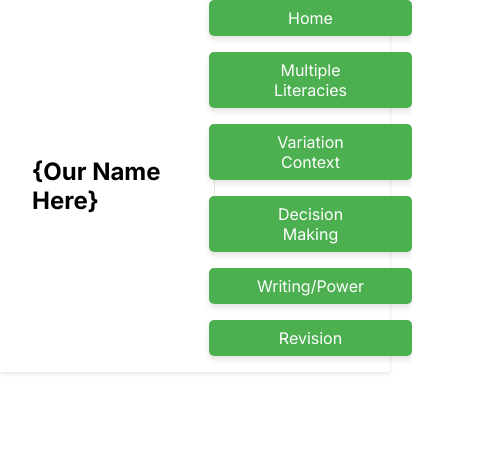
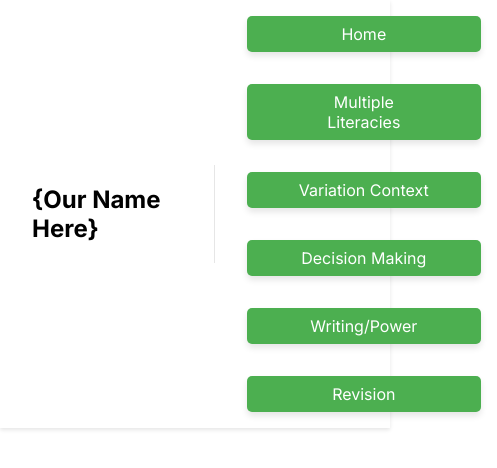
Before and after one commit to UCF-GroupProj/ENCProfolio, a Next.js app: page / in a window 390 px wide. Shown: the top 468 px of the page, 497 px wide, since content can reach past the window. Built offline with nearby package versions, Linux system fonts and the light colour scheme.

Commit message:
Significantly improve navbar scaling

```diff
--- a/src/app/Component/topbar.module.css
+++ b/src/app/Component/topbar.module.css
@@ -14,10 +14,10 @@
 }
 .navContainer {
   /* create a grid container that supports unknown number of nav buttons */
-  display: grid;
-  grid-template-columns: repeat(6, 1fr);
-  column-gap: 1rem; /* Adjust the gap between grid items */
-  row-gap: 1rem;
+  display: flex;
+  align-content: row;
+  justify-content:space-evenly;
+  flex-flow:wrap;
   justify-content: center;
 }
 .navbtn {
@@ -25,7 +25,9 @@
   background-color: #4CAF50;
   border: none;
   color: white;
+  min-width: 14.6rem;
   padding: 0.5rem 3rem;
+  margin: 1rem 1rem;
   text-align: center;
   text-decoration: none;
   display: inline-block;
@@ -33,6 +35,7 @@
   cursor: pointer;
   border-radius: 5px;
   box-sizing: border-box;
+
   /* transition: all 0.3s ease 0s; */
   transition: background-color 0.3s ease, transform 0.3s ease, box-shadow 0.3s ease;
   box-shadow: 0 4px 6px rgba(0, 0, 0, 0.1);
@@ -42,36 +45,3 @@
   transform: translateY(2px);
   box-shadow: 0 8px 12px rgba(0, 0, 0, 0.2);
 }
-
-@media (max-width: 1360px) {
-  .navContainer {
-      grid-template-columns: repeat(5, 1fr);
-      padding: 0 2rem 1rem 2rem;
-  }
-}
-
-@media (max-width: 1280px) {
-  .navContainer {
-      grid-template-columns: repeat(4, 1fr);
-      padding: 0 2rem 1rem 2rem;
-  }
-}
-@media (max-width: 1080px) {
-  .navContainer {
-      grid-template-columns: repeat(3, 1fr);
-      padding: 0 2rem 1rem 2rem;
-  }
-}
-@media (max-width: 900px) {
-  .navContainer {
-      grid-template-columns: repeat(2, 1fr);
-      padding: 0 2rem 1rem 2rem;
-  }
-}
-@media (max-width: 720px) {
-  .navContainer {
-      grid-template-columns: repeat(1, 1fr);
-      padding: 0 2rem 1rem 2rem;
-      min-width: 0;
-  }
-}
--- a/src/app/layout.tsx
+++ b/src/app/layout.tsx
@@ -16,6 +16,10 @@ export default function RootLayout({
 }) {
   return (
     <html lang="en">
+      <head>
+        <meta charSet="UTF-8"/>
+        <meta name="viewport" content="width=device-width, initial-scale=1.0"/>
+      </head>
       <body className={inter.className}>{children}</body>
     </html>
   )
```
